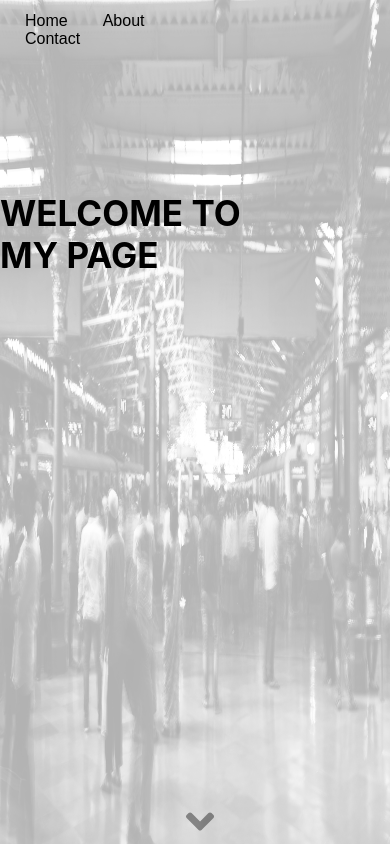
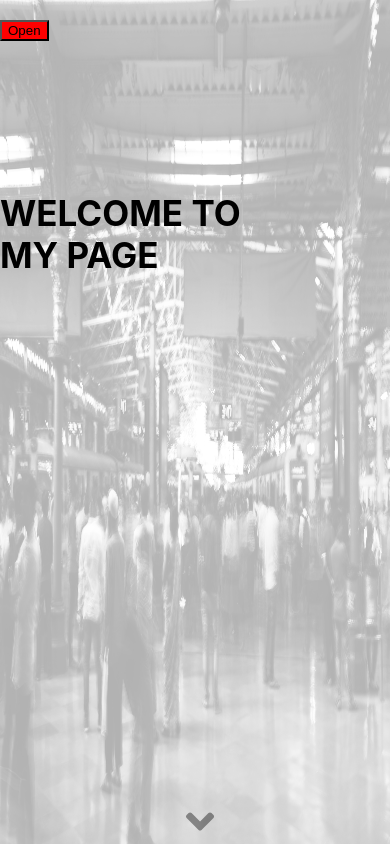
Before and after one commit to jozef-wolf/photo-gallery, a React (Create React App) app: page / in a window 390 px wide. Built offline with nearby package versions, Linux system fonts and the light colour scheme.

Commit message:
mobile nav button

```diff
--- a/src/components/navbar/Navbar.js
+++ b/src/components/navbar/Navbar.js
@@ -1,6 +1,8 @@
-import React from "react";
+import React, { useState } from "react";
 
 const Navbar = () => {
+  const [showLinks, setShowLinks] = useState(false);
+
   return (
     <div className="Navbar">
       <div className="left-side">
@@ -8,6 +10,7 @@ const Navbar = () => {
           <a href="/home">Home</a>
           <a href="/about">About</a>
           <a href="/contact">Contact</a>
+          <button> Open</button>
         </div>
       </div>
       <div className="right-side"></div>
--- a/src/css/base.css
+++ b/src/css/base.css
@@ -23,6 +23,15 @@ body {
   justify-content: left;
   align-items: center;
 }
+.Navbar .left-side button {
+  display: none;
+  background-color: red;
+}
+@media only screen and (max-width: 768px) {
+  .Navbar .left-side button {
+    display: flex;
+  }
+}
 .Navbar .left-side .links {
   max-height: 60px;
 }
@@ -34,7 +43,12 @@ body {
   padding: 20px 10px;
   position: relative;
 }
-.Navbar .left-side .links a :hover {
+@media only screen and (max-width: 768px) {
+  .Navbar .left-side .links a {
+    display: none;
+  }
+}
+.Navbar .left-side .links a:hover {
   color: #000;
   cursor: pointer;
 }
--- a/src/css/main.css
+++ b/src/css/main.css
@@ -56,6 +56,15 @@ body {
   justify-content: left;
   align-items: center;
 }
+.Navbar .left-side button {
+  display: none;
+  background-color: red;
+}
+@media only screen and (max-width: 768px) {
+  .Navbar .left-side button {
+    display: flex;
+  }
+}
 .Navbar .left-side .links {
   max-height: 60px;
 }
@@ -67,7 +76,12 @@ body {
   padding: 20px 10px;
   position: relative;
 }
-.Navbar .left-side .links a :hover {
+@media only screen and (max-width: 768px) {
+  .Navbar .left-side .links a {
+    display: none;
+  }
+}
+.Navbar .left-side .links a:hover {
   color: #000;
   cursor: pointer;
 }
--- a/src/scss/base.scss
+++ b/src/scss/base.scss
@@ -21,8 +21,17 @@ body {
     display: flex;
     justify-content: left;
     align-items: center;
+    button {
+      display: none;
+      background-color: red;
+      @media only screen and (max-width: 768px) {
+        display: flex;
+      }
+    }
+
     .links {
       max-height: 60px;
+
       a {
         text-decoration: none;
         color: #000;
@@ -30,12 +39,14 @@ body {
         margin-left: 15px;
         padding: 20px 10px;
         position: relative;
-        :hover {
+        @media only screen and (max-width: 768px) {
+          display: none;
+        }
+        &:hover {
           color: #000;
           cursor: pointer;
         }
-      }
-      a::after {
+        &::after {
           content: "";
           position: absolute;
           width: 20px;
@@ -46,8 +57,9 @@ body {
           transform: scale(0, 1);
           transition: transform 0.3s ease;
         }
-      a:hover::after {
+        &:hover::after {
           transform: scale(1, 1);
+        }
       }
     }
   }
```
Also changed, not shown: 2 other files (tests, documents, lock files or other folders). Lines whose indentation alone changed are shown as unchanged.
